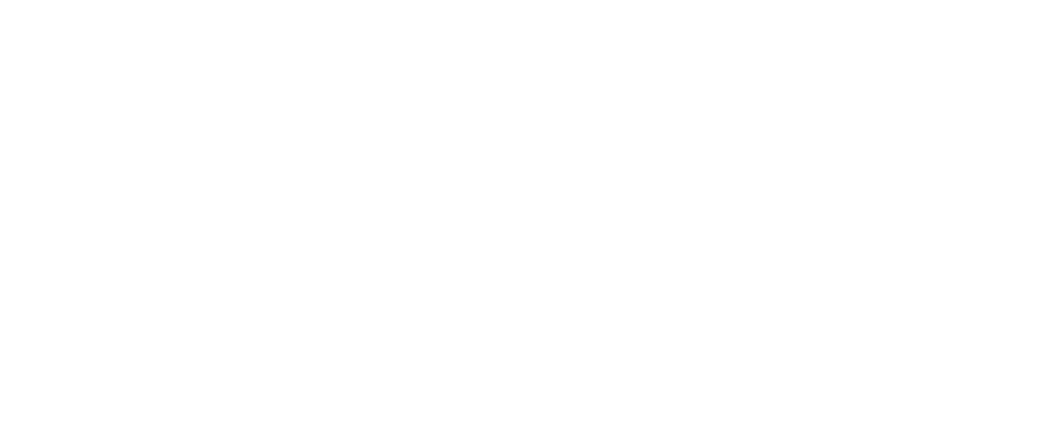
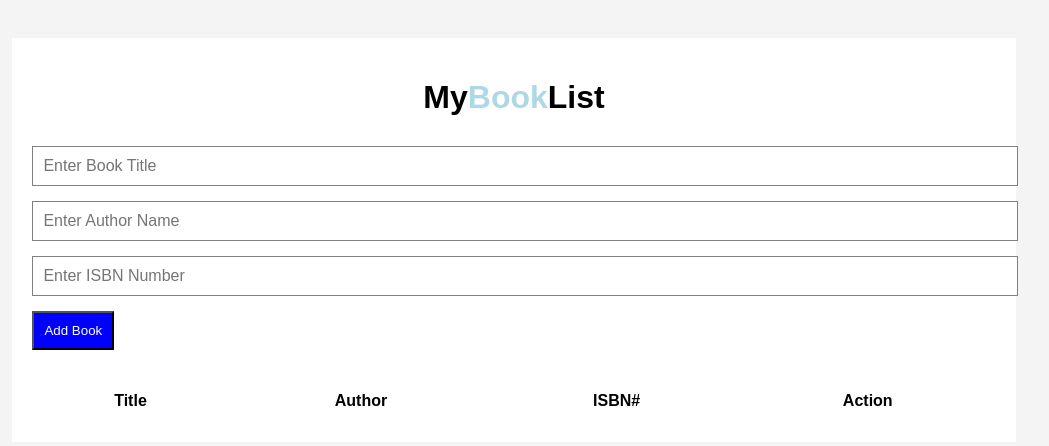
Before and after one commit to acciojob/book-list-Hi-manshu2301, a website: page main.html in a window 1280 px wide. Shown: the whole page, without its empty margins (126-1175 px from the left). Drawn offline with Linux system fonts and the light colour scheme.

Commit message:
created a submission

```diff
--- a/main.html
+++ b/main.html
@@ -8,6 +8,32 @@
 
 <body>
 	<!-- the entire body must be written by student -->
+	<div class="container">
+		<h1>My<span class="book">Book</span>List</h1>
+		<div class="form-group">
+			<input type="text" id="title" placeholder="Enter Book Title">
+		</div>
+		<div class="form-group">
+			<input type="text" id="author" placeholder="Enter Author Name">
+		</div>
+		<div class="form-group">
+			<input type="text" id="isbn" placeholder="Enter ISBN Number">
+		</div>
+		<button id="submit">Add Book </button>
+		<table class="table table-stripped">
+			<thead>
+				<tr>
+					<th>Title</th>
+					<th>Author</th>
+					<th>ISBN#</th>
+					<th>Action</th>
+				</tr>
+			</thead>
+			<tbody id="book-list">
+
+			</tbody>
+		</table>
+	</div>
     <script type="text/javascript" src="./script.js">
 </script>
 
--- a/script.js
+++ b/script.js
@@ -1 +1,31 @@
 //your JS code here. If required.
+const submit=document.getElementById("submit");
+const bookList = document.getElementById("book-list");
+
+submit.addEventListener("click",function(){
+	const title = document.getElementById("title").value;
+	const author= document.getElementById("author").value;
+	const isbn = document.getElementById("isbn").value;
+
+	if(title==="" || author==="" || isbn===""){
+		alert("Please fill all the values");
+		return;
+	}
+	const row=document.createElement("tr");
+	row.innerHTML = `
+	<td>${title}</td>
+	<td>${author}</td>
+	<td>${isbn}</td>
+	<td><button class="delete">&times;</button></td>`;
+	bookList.appendChild(row);
+
+	document.getElementById("title").value="";
+	document.getElementById("author").value="";
+	document.getElementById("value").value="";
+
+});
+bookList.addEventListener("click",function(e){
+	if(e.target.classList.contains("delete")){
+		e.target.parentElement.parentElement.remove();
+	}
+});
--- a/styles.css
+++ b/styles.css
@@ -1 +1,58 @@
 /*  your css code here. If applicable */
+body{
+	font-family:Arial;
+	background: #f4f4f4;
+	padding:30px
+}
+h1{
+	text-align:center;
+	margin-bottom:30px;
+}
+h1 span{
+	color: lightblue;
+}
+.container{
+	width:80%;
+	margin:auto;
+	background:white;
+	padding:20px;
+
+}
+.form-group{
+	margin-bottom:15px;
+}
+input{
+	width:100%;
+	padding:10px;
+	font-size:16px;
+	border:1px solid grey;
+
+}
+#submit{
+	padding:10px;
+	background:blue;
+	color:white;
+}
+table{
+	width:100%;
+	margin-top:30px;
+	border-collapse:collapse;
+}
+th{
+	background:white;
+	text-decoration:bold;
+	color:black;
+	padding:12px;
+}
+td{
+	padding:12px;
+	background:whitesmoke;
+	color:black;
+}
+.delete{
+	background:crimson;
+	color:white;
+	border:none;
+	width:35px;
+	height:35px;
+}
```
